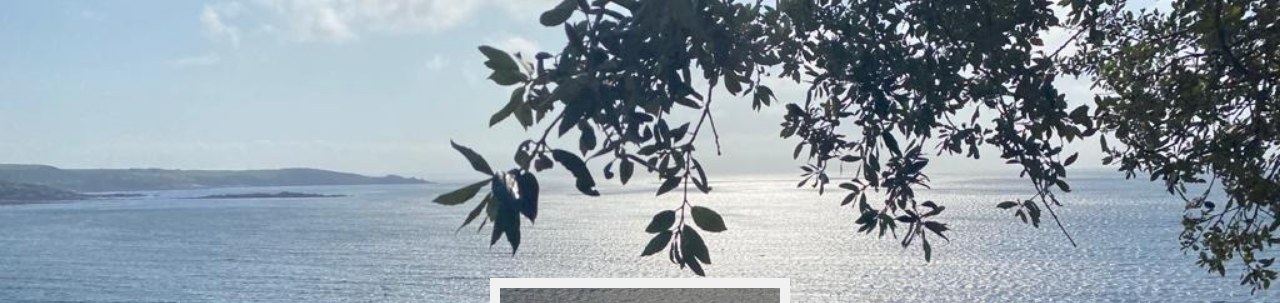
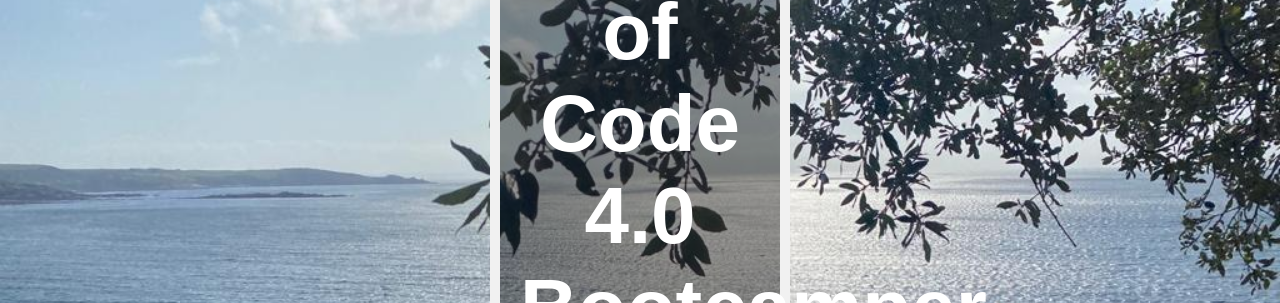
Before and after one commit to laura-ashcroft/My-First-Website, a plain HTML site: page index.html in a window 1280 px wide. Shown: the top 303 px of the page. Drawn offline with Linux system fonts and the light colour scheme.

Commit message:
Added p tag - bio

```diff
--- a/index.html
+++ b/index.html
@@ -18,18 +18,10 @@
 
     <div class="bg-text">
       <h4>Hi, I'm Laura</h4>
+      <p>School of Code 4.0 Bootcamper | Animal Lover | Sports Fan | PS4 Enthusiast</p>
 
     </div>
 
 
-
-    <!-- <div class="bg-text">Hi, I'm Laura</div>
-    <h5 id="myInfo">School of Code 4.0 Bootcamper | Animal Lover | Sports Fan | PS4 Enthusiast</h5>
-    (picture of me here) -->
-
-
-
-
-
   </body>
 </html>
```
